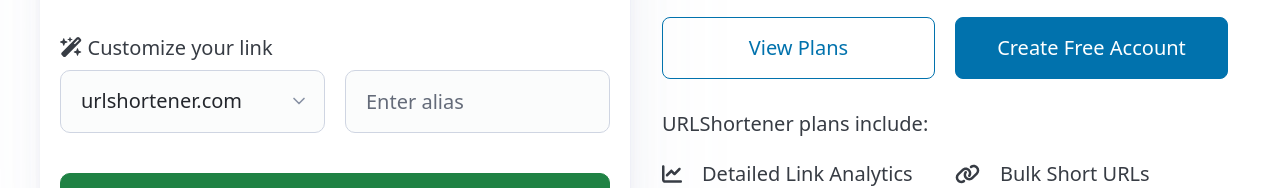
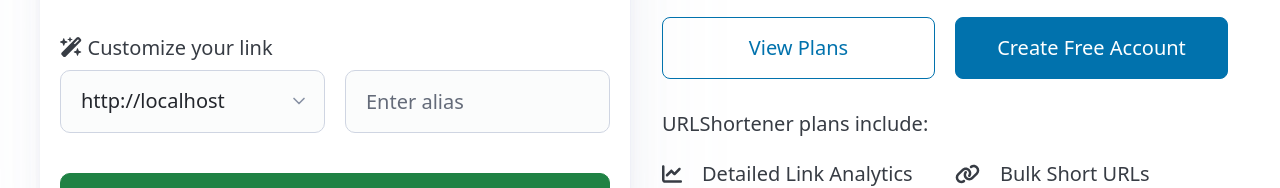
Before and after one commit to sovannarapov/vue-url-shortener, a Vue app: page / in a window 1280 px wide. Shown: the part 230-418 px from the top of the page. Built offline with nearby package versions, Linux system fonts and the light colour scheme.

Commit message:
refactor: update customize link value

```diff
--- a/components/UrlForm.vue
+++ b/components/UrlForm.vue
@@ -8,6 +8,8 @@
 
 const url = ref('');
 const alias = ref('');
+
+const baseUrl = window.location.origin;
 
 async function formSubmit() {
   emit('createUrl', {
@@ -41,9 +43,9 @@
         <select
           class="border-radius-10"
           name="favorite-cuisine"
-          aria-label="Select your favorite cuisine..."
+          aria-label="Search for option"
         >
-          <option selected value="">urlshortener.com</option>
+          <option selected :value="baseUrl">{{ baseUrl }}</option>
         </select>
         <input
           v-model="alias"
```
